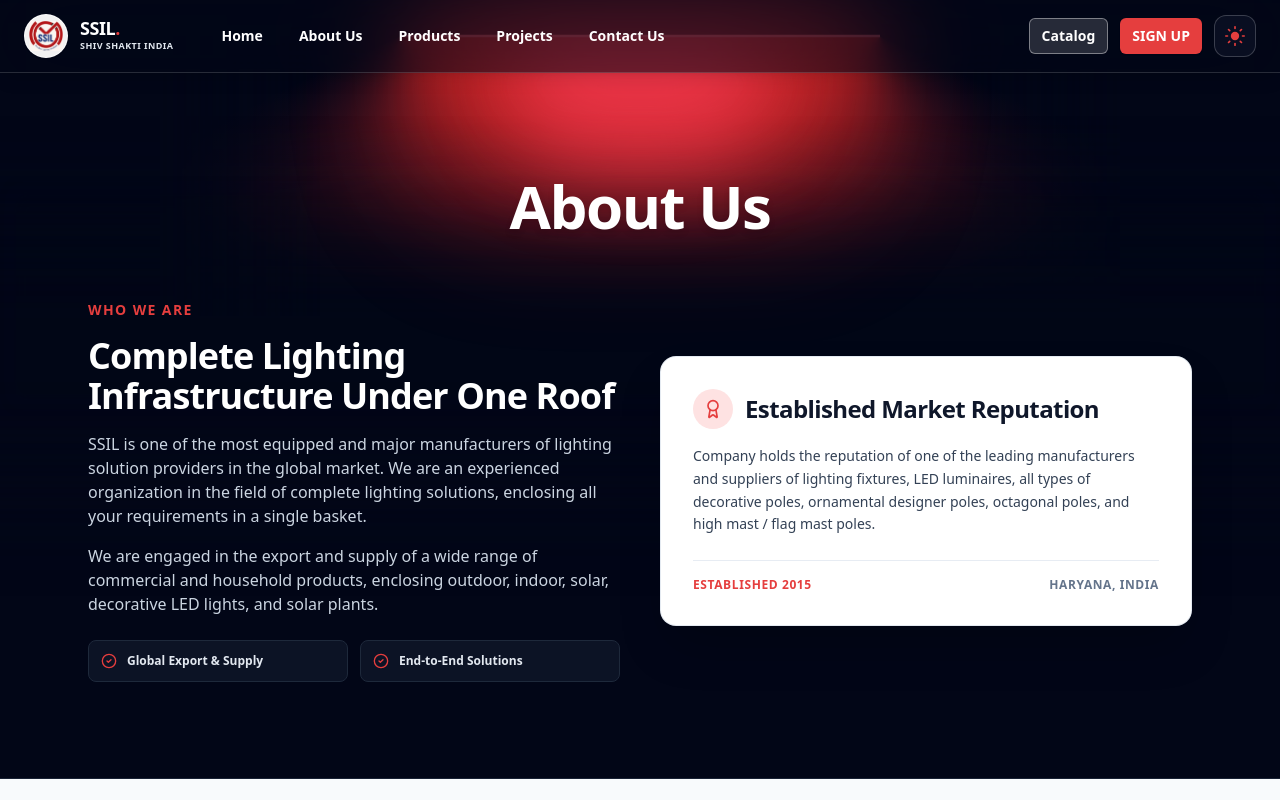
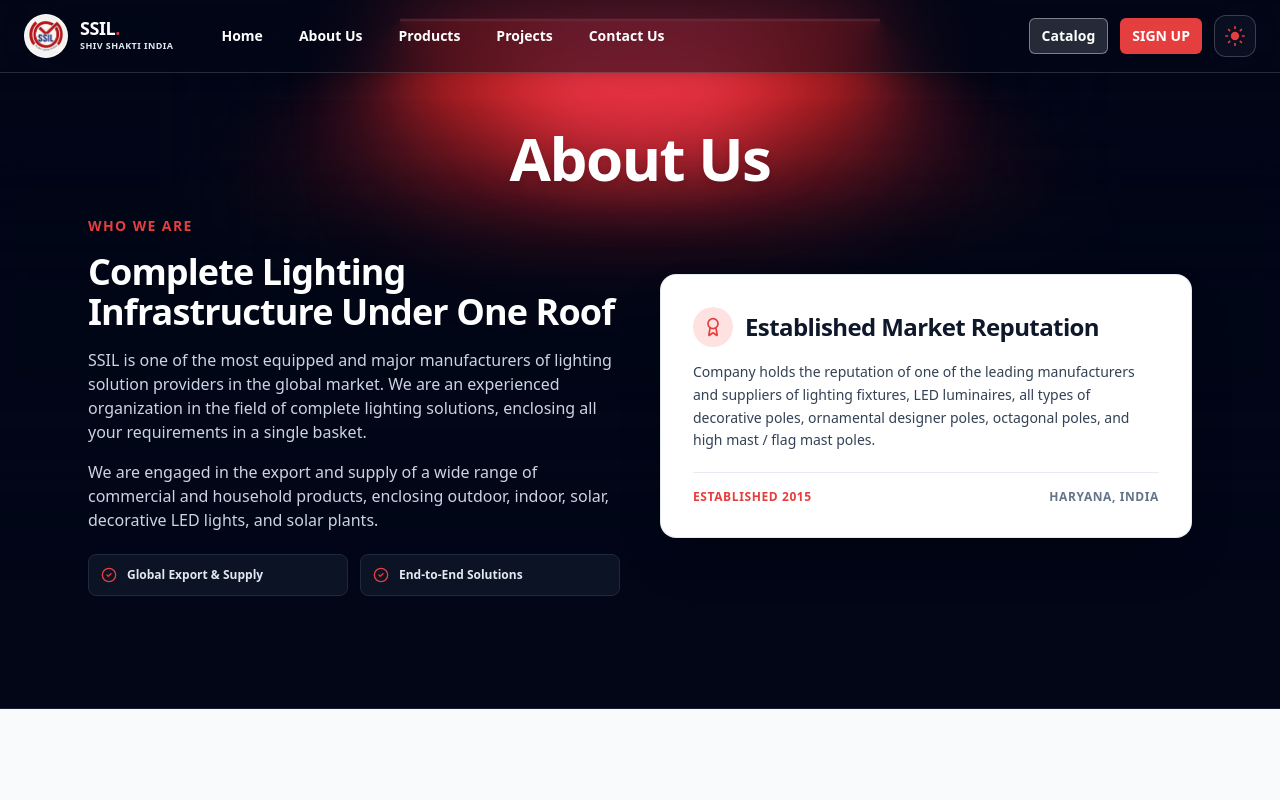
Before and after one commit to Harshit-SSPL/HarshitSSPL, a Next.js app in the folder frontend/: page /about in a window 1280 px wide. Shown: the top 800 px of the page. Built offline with nearby package versions, Linux system fonts and the light colour scheme.

Commit message:
Refine About Us hero spacing

```diff
--- a/frontend/app/about/page.tsx
+++ b/frontend/app/about/page.tsx
@@ -5,7 +5,6 @@ import { motion } from "framer-motion";
 import { LampContainer } from "@/components/ui/lamp";
 import {
   Lightbulb,
-  ShieldCheck,
   Building,
   CheckCircle2,
   Award,
@@ -33,25 +32,25 @@ export default function AboutPage() {
       {/* ============================================================ */}
       <section className="relative w-full overflow-hidden">
         <LampContainer>
-          {/* Main Title: About Us (Illuminated by Red Lamp) */}
+          {/* Main Title: About Us (Illuminated by Red Lamp, tight controlled bottom margin) */}
           <motion.h1
-            initial={{ opacity: 0, y: 20 }}
+            initial={{ opacity: 0, y: 16 }}
             whileInView={{ opacity: 1, y: 0 }}
             transition={{ delay: 0.2, duration: 0.7 }}
-            className="text-center text-4xl sm:text-5xl lg:text-6xl font-black tracking-tight text-white mb-12 sm:mb-16 drop-shadow-md"
+            className="text-center text-3xl sm:text-5xl lg:text-6xl font-black tracking-tight text-white mb-5 sm:mb-7 drop-shadow-md"
           >
             About Us
           </motion.h1>
 
           {/* Who We Are & Established Market Reputation Grid (Inside Dark Section) */}
           <motion.div
-            initial={{ opacity: 0, y: 30 }}
+            initial={{ opacity: 0, y: 24 }}
             whileInView={{ opacity: 1, y: 0 }}
-            transition={{ delay: 0.4, duration: 0.8 }}
-            className="grid gap-10 lg:grid-cols-2 lg:items-center w-full text-left"
+            transition={{ delay: 0.35, duration: 0.7 }}
+            className="grid gap-8 lg:gap-10 lg:grid-cols-2 lg:items-center w-full text-left"
           >
             {/* Left Column: Who We Are Content */}
-            <div className="space-y-4">
+            <div className="space-y-3.5 sm:space-y-4">
               <span className="text-xs sm:text-sm font-extrabold uppercase tracking-widest text-ssil-red block">
                 WHO WE ARE
               </span>
@@ -66,7 +65,7 @@ export default function AboutPage() {
               </p>
 
               {/* Feature Pills */}
-              <div className="pt-2 grid grid-cols-1 sm:grid-cols-2 gap-3">
+              <div className="pt-1.5 grid grid-cols-1 sm:grid-cols-2 gap-3">
                 <div className="flex items-center gap-2.5 p-3 rounded-lg bg-slate-900/80 border border-slate-800">
                   <CheckCircle2 className="h-4 w-4 text-ssil-red shrink-0" />
                   <span className="text-xs font-bold text-slate-200">Global Export &amp; Supply</span>
@@ -79,8 +78,8 @@ export default function AboutPage() {
             </div>
 
             {/* Right Column: Established Market Reputation Card (WHITE / LIGHT CARD for Contrast) */}
-            <div className="relative rounded-2xl bg-white text-slate-900 p-7 sm:p-8 shadow-2xl border border-slate-200/90 transition-all">
-              <div className="flex items-center gap-3 mb-4">
+            <div className="relative rounded-2xl bg-white text-slate-900 p-6 sm:p-8 shadow-2xl border border-slate-200/90 transition-all">
+              <div className="flex items-center gap-3 mb-3.5">
                 <div className="h-10 w-10 rounded-full bg-red-100 flex items-center justify-center text-ssil-red shrink-0">
                   <Award className="h-5 w-5" />
                 </div>
@@ -89,7 +88,7 @@ export default function AboutPage() {
                 </h3>
               </div>
 
-              <p className="text-sm text-slate-700 leading-relaxed mb-6 font-medium">
+              <p className="text-sm text-slate-700 leading-relaxed mb-5 font-medium">
                 Company holds the reputation of one of the leading manufacturers and suppliers of lighting fixtures, LED luminaires, all types of decorative poles, ornamental designer poles, octagonal poles, and high mast / flag mast poles.
               </p>
 
--- a/frontend/components/ui/lamp.tsx
+++ b/frontend/components/ui/lamp.tsx
@@ -33,7 +33,7 @@ export const LampContainer = ({
   return (
     <div
       className={cn(
-        "relative flex flex-col items-center justify-start overflow-hidden bg-slate-950 w-full rounded-none z-0 pt-36 sm:pt-40 md:pt-44 pb-16 sm:pb-20 md:pb-24 border-b border-slate-800/80",
+        "relative flex flex-col items-center justify-start overflow-hidden bg-slate-950 w-full rounded-none z-0 pt-32 sm:pt-36 md:pt-40 pb-12 sm:pb-16 md:pb-20 border-b border-slate-800/80",
         className
       )}
     >
@@ -107,7 +107,7 @@ export const LampContainer = ({
       </div>
 
       {/* Children Content Container */}
-      <div className="relative z-50 flex flex-col items-center px-4 md:px-6 w-full max-w-6xl mx-auto">
+      <div className="relative z-50 flex flex-col items-center px-4 md:px-6 w-full max-w-6xl mx-auto -translate-y-4 sm:-translate-y-6 md:-translate-y-8">
         {children}
       </div>
     </div>
```
